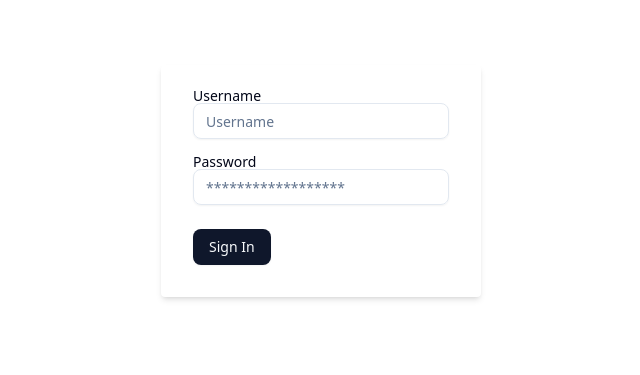
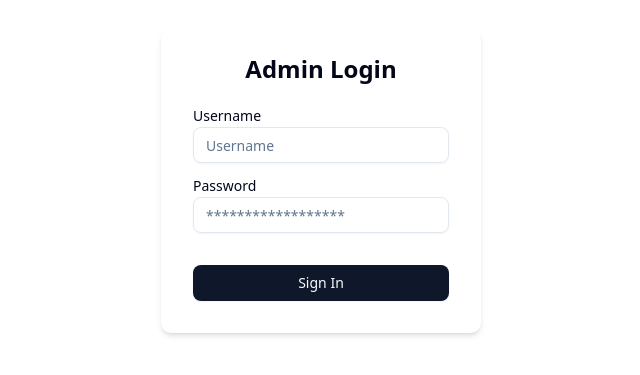
Before and after one commit to arknogh/utaite-birthday-notice-bot-admin, a Next.js app: page /auth in a window 1280 px wide. Shown: the part 211-586 px from the top of the page, without its empty margins (319-959 px from the left). Built offline with nearby package versions, Linux system fonts and the light colour scheme.

Commit message:
fix: auth page theme

```diff
--- a/app/auth/page.tsx
+++ b/app/auth/page.tsx
@@ -1,4 +1,3 @@
-// app/auth/page.tsx
 'use client';
 
 import { useState } from 'react';
@@ -13,7 +12,8 @@ export default function AuthPage() {
     const [password, setPassword] = useState('');
     const router = useRouter();
 
-    const handleSignIn = async () => {
+    const handleSignIn = async (e: React.FormEvent) => {
+        e.preventDefault();
         const response = await fetch('/api/auth', {
             method: 'POST',
             headers: { 'Content-Type': 'application/json' },
@@ -28,9 +28,13 @@ export default function AuthPage() {
     };
 
     return (
-        <div className="flex items-center justify-center h-screen">
+        <div className="flex items-center justify-center h-screen bg-background">
             <div className="w-full max-w-xs">
-                <div className="bg-white shadow-md rounded px-8 pt-6 pb-8 mb-4">
+                <form onSubmit={handleSignIn}>
+                    <div className="bg-card text-card-foreground shadow-md rounded-lg px-8 pt-6 pb-8 mb-4">
+                        <div className="mb-6 text-center">
+                            <h1 className="text-2xl font-bold">Admin Login</h1>
+                        </div>
                         <div className="mb-4">
                             <Label htmlFor="username">Username</Label>
                             <Input
@@ -39,6 +43,8 @@ export default function AuthPage() {
                                 placeholder="Username"
                                 value={username}
                                 onChange={(e) => setUsername(e.target.value)}
+                                className="mt-1"
+                                required
                             />
                         </div>
                         <div className="mb-6">
@@ -49,12 +55,17 @@ export default function AuthPage() {
                                 placeholder="******************"
                                 value={password}
                                 onChange={(e) => setPassword(e.target.value)}
+                                className="mt-1"
+                                required
                             />
                         </div>
-                    <div className="flex items-center justify-between">
-                        <Button onClick={handleSignIn}>Sign In</Button>
+                        <div className="flex items-center justify-between pt-2">
+                            <Button type="submit" className="w-full">
+                                Sign In
+                            </Button>
                         </div>
                     </div>
+                </form>
             </div>
         </div>
     );
```
Lines whose indentation alone changed are shown as unchanged.
